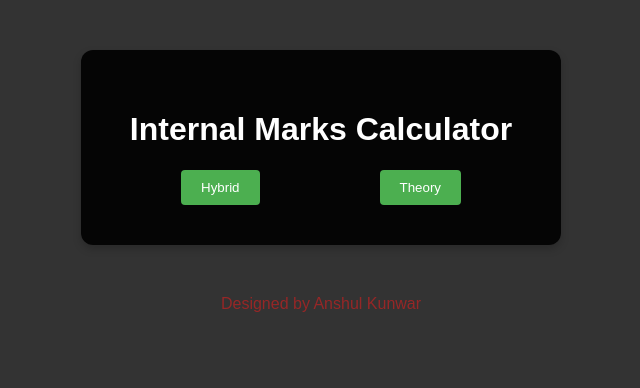
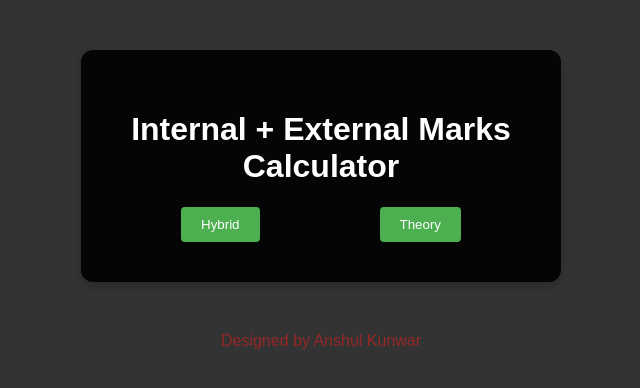
Before and after one commit to Anshul407/CU_MARKS, a plain HTML site: page index.html in a window 1280 px wide. Shown: the whole page, without its empty margins (319-959 px from the left). Drawn offline with Linux system fonts and the light colour scheme.

Commit message:
Update index.html

```diff
--- a/index.html
+++ b/index.html
@@ -8,7 +8,7 @@
 </head>
 <body>
     <div class="container">
-        <h1>Internal Marks Calculator</h1>
+        <h1>Internal + External Marks Calculator</h1>
 
         <div class="menu">
             <button onclick="openPage('hybrid')" class="calculate-btn">Hybrid</button>
```
